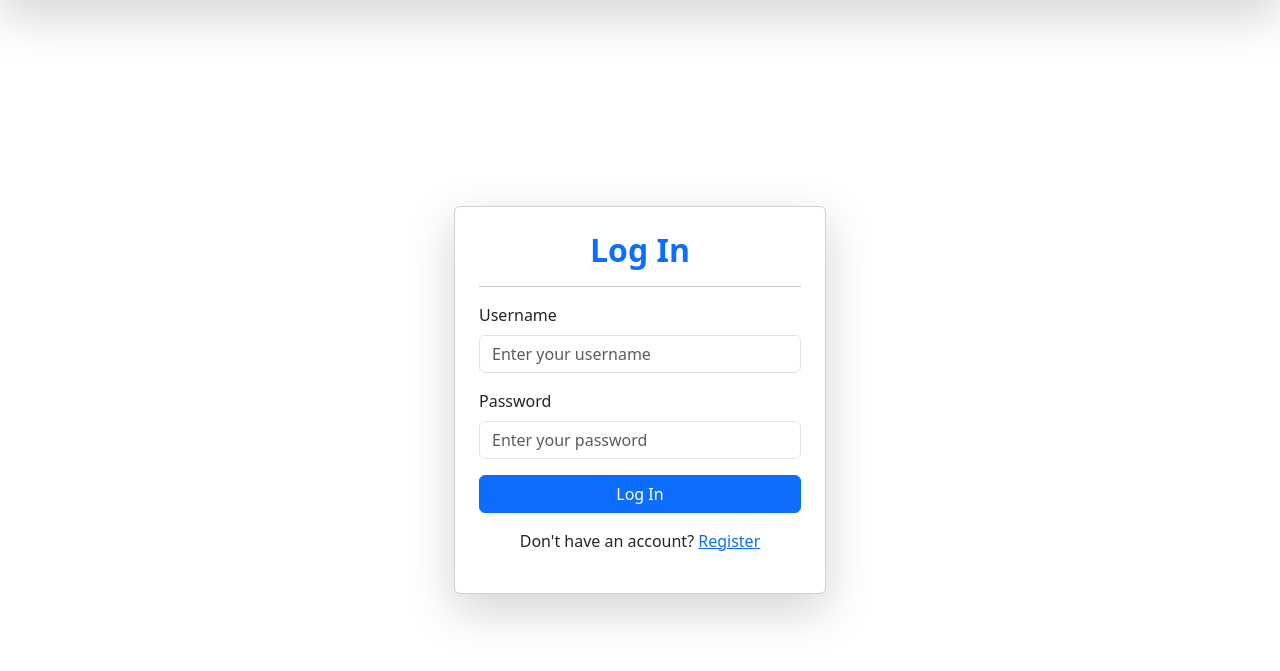
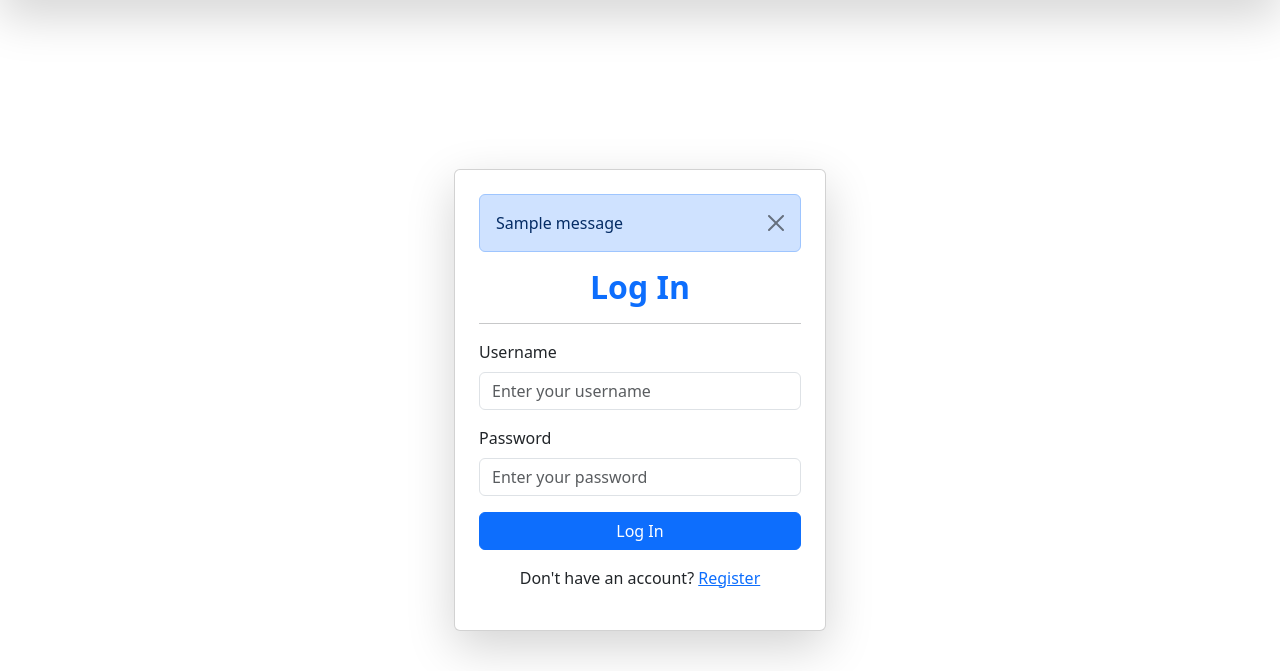
Before and after one commit to Binarybraniac01/Django_Project, a Django app: page /login-page/ in a window 1280 px wide. Shown: the part 56-727 px from the top of the page. Run offline with Django 5.2, Linux system fonts and the light colour scheme; tables that the repository leaves empty hold one stand-in row (values such as "Sample post"); one stand-in notice (Sample message) is shown; some libraries are stand-ins or nearby versions.

Commit message:
login form validation

```diff
--- a/user/templates/login.html
+++ b/user/templates/login.html
@@ -25,6 +25,14 @@
 
     <div class="container d-flex justify-content-center align-items-center min-vh-100">
         <div class="card shadow-lg p-4 col-lg-4 col-md-6 col-sm-8">
+            {% if messages %}
+                {% for message in messages %}
+                    <div class="alert alert-primary alert-dismissible fade show" role="alert">
+                        {{ message }}
+                        <button type="button" class="btn-close" data-bs-dismiss="alert" aria-label="Close"></button>
+                    </div>
+                {% endfor %}
+            {% endif %}
             <form method="post" action="/login-page/">
                 {% csrf_token %}
                 <h2 class="text-center fw-bold text-primary">Log In</h2>
```
